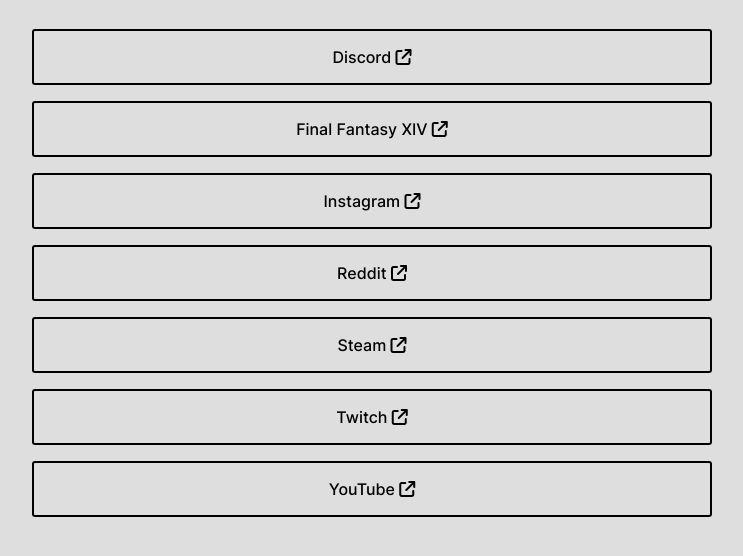
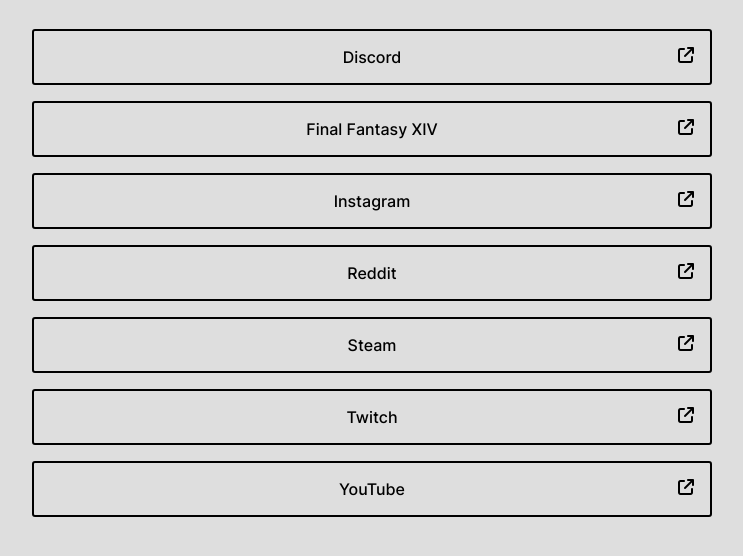
Before and after one commit to NicholeMattera/Social-Links, a website: page src/index.html in a window 1280 px wide. Shown: the part 210-766 px from the top of the page, without its empty margins (268-1011 px from the left). Drawn offline with Linux system fonts and the light colour scheme.

Commit message:
🐛 Fixed bug where external link icon was not right aligned

```diff
--- a/package.json
+++ b/package.json
@@ -15,5 +15,5 @@
     "build": "vite build",
     "serve": "vite"
   },
-  "version": "1.2.2"
+  "version": "1.2.3"
 }
--- a/src/index.html
+++ b/src/index.html
@@ -129,7 +129,7 @@
                 transition: background-color 0.25s cubic-bezier(0.075, 0.82, 0.165, 1);
             }
 
-            a svg {
+            a span.fas {
                 position: absolute;
                 right: 16px;
             }
```
